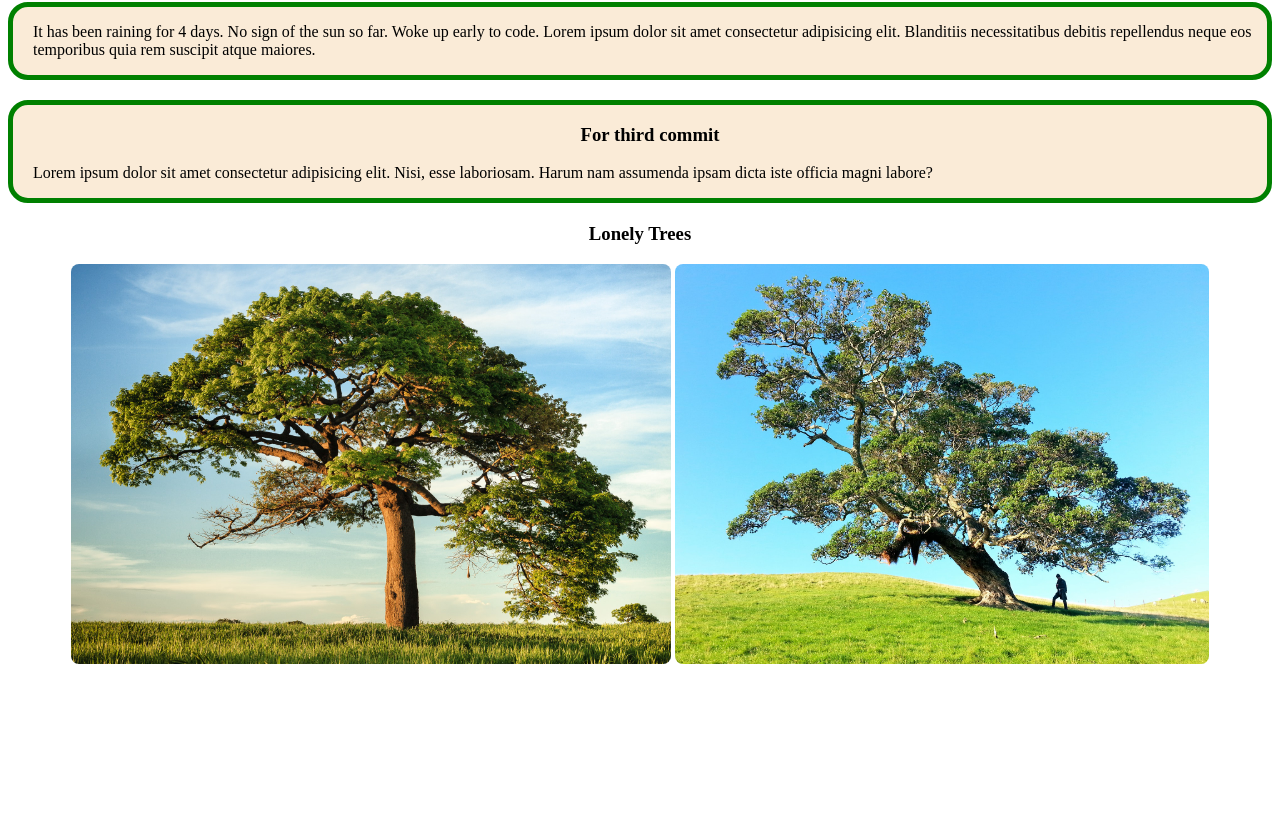
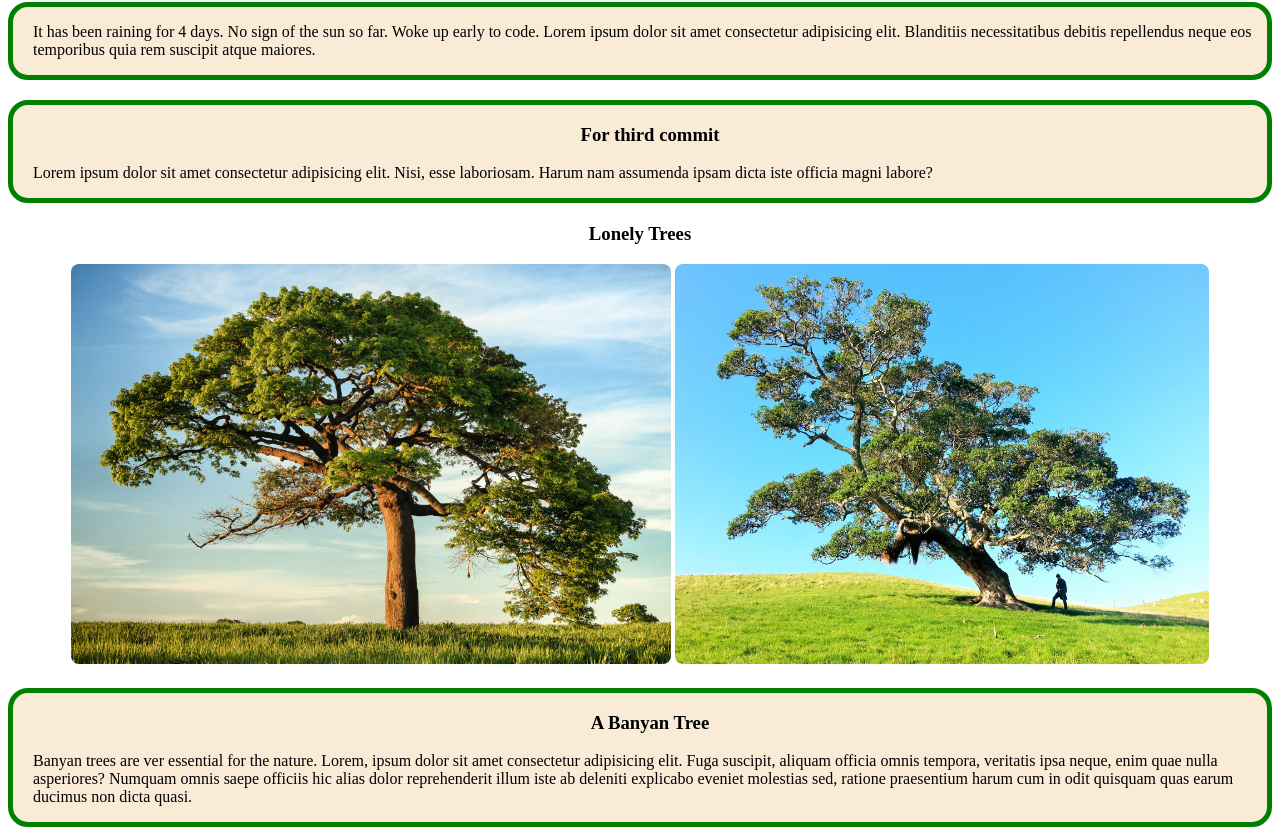
Before and after one commit to rezbd/basic-static-example-webpage, a plain HTML site: page index.html in a window 1280 px wide. Shown: the part 78-913 px from the top of the page. Before the commit the page ends 800 px from the top, so only its background shows below. Drawn offline with Linux system fonts and the light colour scheme.

Commit message:
added a tree blog

```diff
--- a/index.html
+++ b/index.html
@@ -23,5 +23,9 @@
         <img src="img/tree1.jpg" alt="a tree">
         <img src="img/tree2.jpg" alt="a tree with a man">
     </div>
+    <div class="blog">
+        <h3>A Banyan Tree</h3>
+        <p>Banyan trees are ver essential for the nature. Lorem, ipsum dolor sit amet consectetur adipisicing elit. Fuga suscipit, aliquam officia omnis tempora, veritatis ipsa neque, enim quae nulla asperiores? Numquam omnis saepe officiis hic alias dolor reprehenderit illum iste ab deleniti explicabo eveniet molestias sed, ratione praesentium harum cum in odit quisquam quas earum ducimus non dicta quasi.</p>
+    </div>
 </body>
 </html>
```
